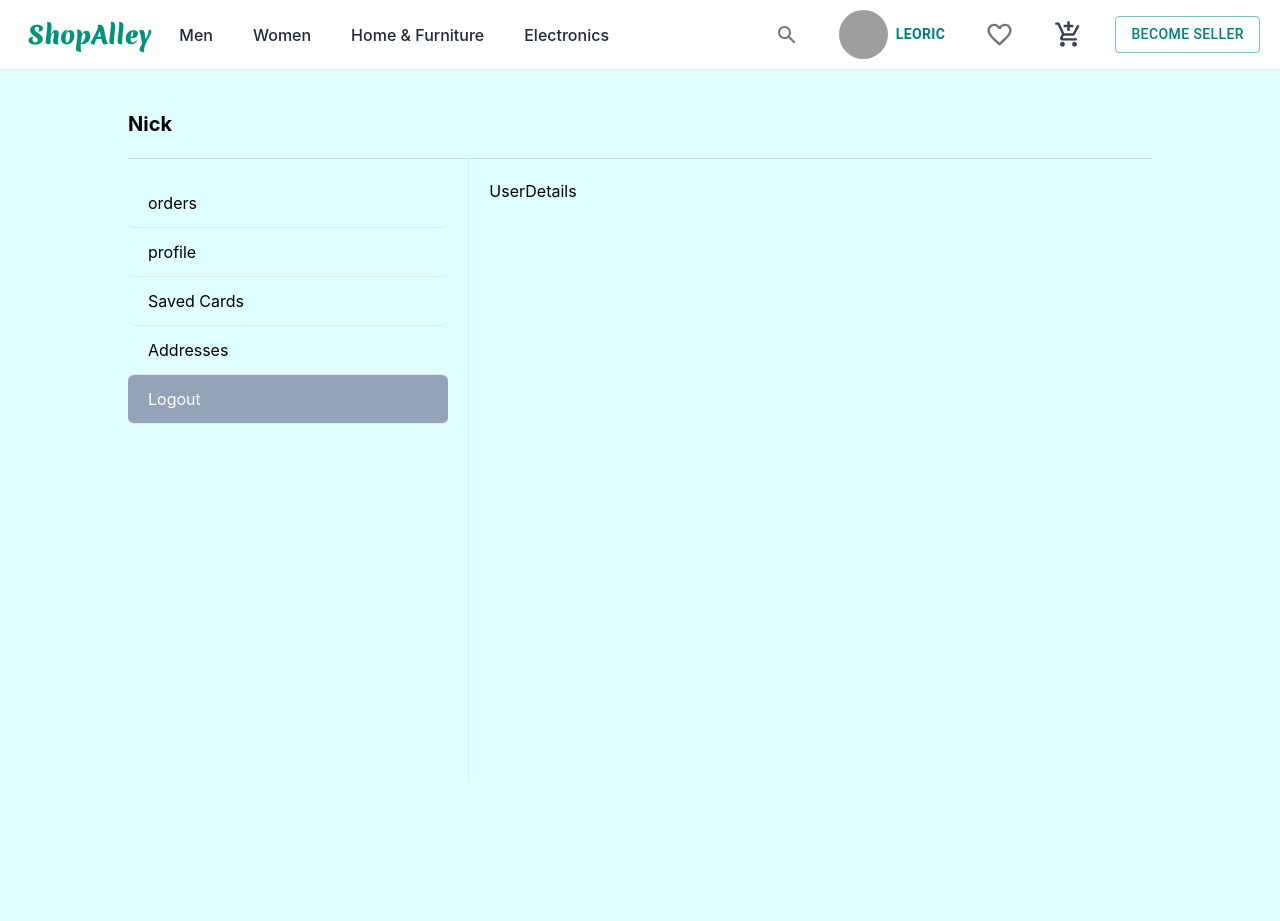
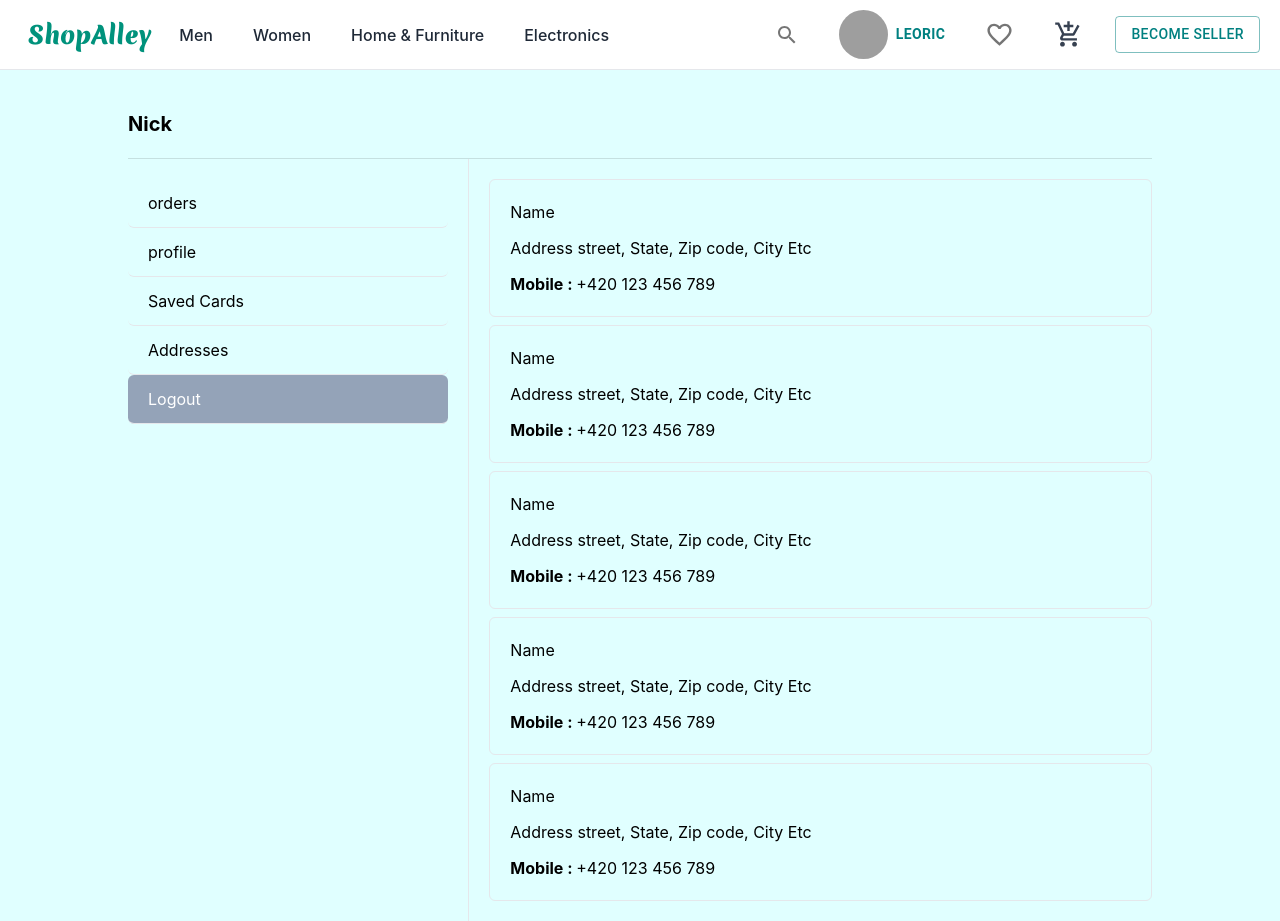
Before and after one commit to Leoric01/EcommerceEshopFE, a React (Create React App) app: page / in a window 1280 px wide. Built offline with nearby package versions, Linux system fonts and the light colour scheme; grey boxes are pictures that could not be loaded.

Commit message:
dummy pages are done, now routing and conect with backend

```diff
--- /dev/null
+++ b/src/Component/ProfileFieldCard.tsx
@@ -0,0 +1,14 @@
+import Divider from '@mui/material/Divider'
+import React from 'react'
+
+const ProfileFieldCard = ({keys,value}:{keys:string, value:string}) => {
+  return (
+    <div className='p-5 flex items-center bg-slate-200'>
+        <p className='w-20 lg:w-36 pr-5 '>{keys}</p>
+        <Divider orientation="vertical" flexItem/>
+        <p className='pl-4 lg:pl-7 font-semibold lg:text-lg text-secondary'>{value}</p>
+    </div>
+  )
+}
+
+export default ProfileFieldCard
--- a/src/customer/Pages/Account/Account.tsx
+++ b/src/customer/Pages/Account/Account.tsx
@@ -4,6 +4,7 @@ import { useLocation, useNavigate } from "react-router-dom";
 import Orders from "./Orders";
 import OrderDetails from "./OrderDetails";
 import UserDetails from "./UserDetails";
+import Address from "./Address";
 
 const menu = [
   { name: "orders", path: "/account/orders" },
@@ -44,7 +45,8 @@ const Account = () => {
         <section className="right lg:col-span-2 lg:pl-5 py-5">
           {/* <Orders /> */}
           {/* <OrderDetails/> */}
-          <UserDetails/>
+          {/* <UserDetails/> */}
+          <Address/>
         </section>
       </div>
     </div>
--- /dev/null
+++ b/src/customer/Pages/Account/Address.tsx
@@ -0,0 +1,12 @@
+import React from 'react'
+import UserAddressCard from './UserAddressCard'
+
+const Address = () => {
+  return (
+    <div className='space-y-2'>
+        {[1,1,1,1,1].map((item) => (<UserAddressCard/>))}
+    </div>
+  )
+}
+
+export default Address
--- /dev/null
+++ b/src/customer/Pages/Account/UserAddressCard.tsx
@@ -0,0 +1,18 @@
+import Radio from "@mui/material/Radio";
+import React from "react";
+
+const UserAddressCard = () => {
+  return (
+    <div className="p-5 rounded-md border flex ">
+      <div className="space-y-3 ">
+        <h1>Name</h1>
+        <p className="w-[320px]">Address street, State, Zip code, City Etc</p>
+        <p>
+          <strong>Mobile : </strong> +420 123 456 789
+        </p>
+      </div>
+    </div>
+  );
+};
+
+export default UserAddressCard;
--- a/src/customer/Pages/Account/UserDetails.tsx
+++ b/src/customer/Pages/Account/UserDetails.tsx
@@ -1,9 +1,26 @@
-import React from 'react'
+import React from "react";
+import ProfileFieldCard from "../../../Component/ProfileFieldCard";
+import Divider from "@mui/material/Divider";
 
 const UserDetails = () => {
   return (
-    <div>UserDetails</div>
-  )
-}
+    <div className="flex justify-center py-10">
+      <div className="w-full lg:w-[70%]">
+        <div className="flex items-center pb-3 justify-between">
+          <h1 className="text-2xl font-bold text-gray-600">
+            Personal Details
+          </h1>
+        </div>
+        <div className="">
+          <ProfileFieldCard keys="Mobile" value={"123456789"} />
+          <Divider/>
+          <ProfileFieldCard keys="Email" value={"a@a"} />
+          <Divider/>
+          <ProfileFieldCard keys="Name" value={"Nick"} />
+        </div>
+      </div>
+    </div>
+  );
+};
 
-export default UserDetails
+export default UserDetails;
```
